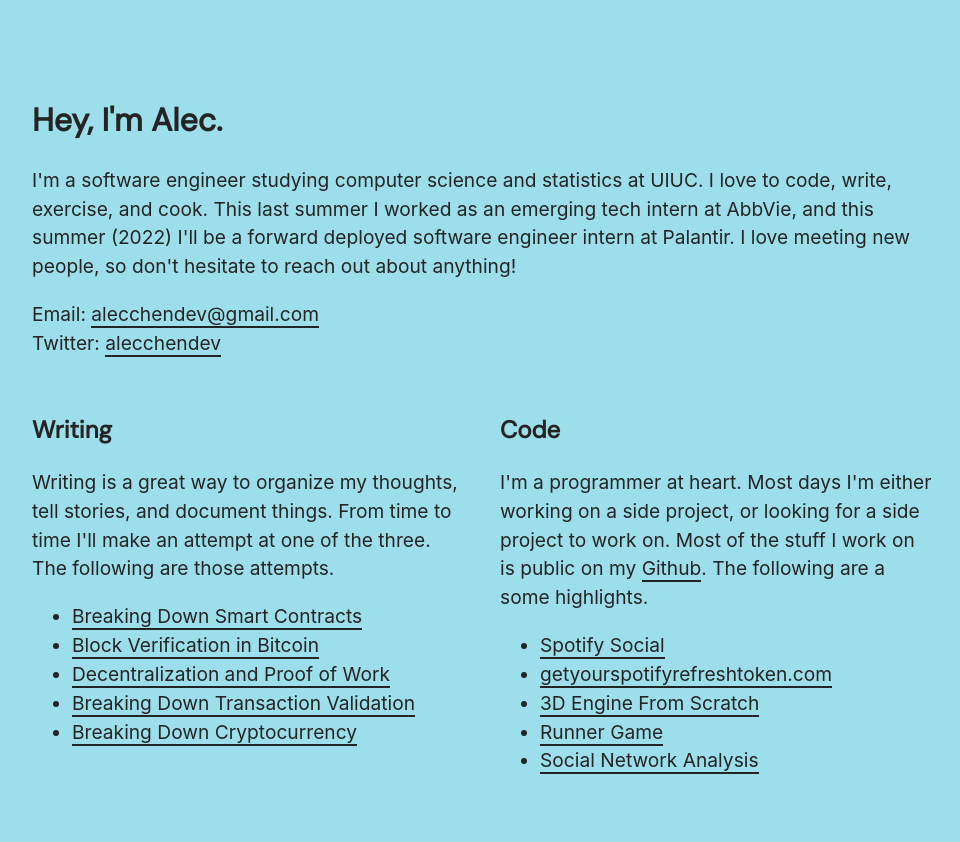
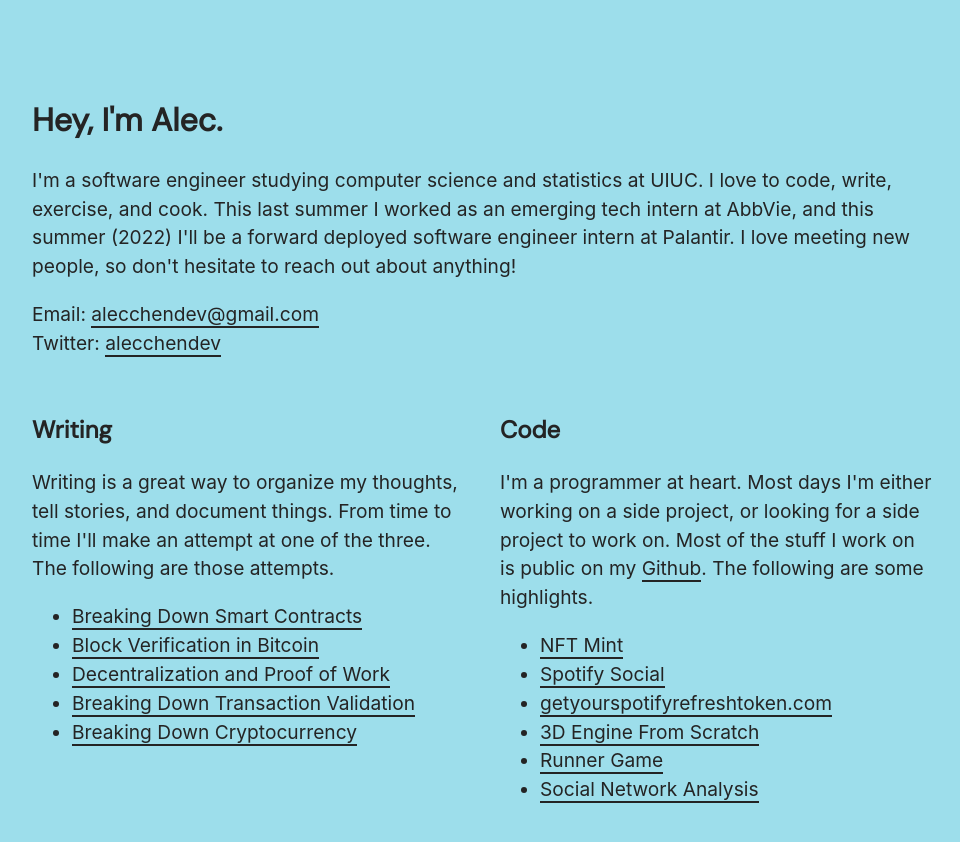
Before and after one commit to alecchendev/alecchendev.github.io, a Next.js app: page / in a window 1280 px wide. Shown: the top 842 px of the page, without its empty margins (158-1118 px from the left). Built offline with nearby package versions, Linux system fonts and the light colour scheme.

Commit message:
Fix typo and add nft mint

```diff
--- a/pages/index.js
+++ b/pages/index.js
@@ -48,10 +48,11 @@
           <p>
             I'm a programmer at heart. Most days I'm either
             working on a side project, or looking for a side project to work on.
-            Most of the stuff I work on is public on my <a href="https://github.com/alecchendev">Github</a>.
-            The following are a some highlights.
+            Most of the stuff I work on is public on my <a href="https://github.com/alecchendev" target="_blank">Github</a>.
+            The following are some highlights.
           </p>
           <ul>
+            <li><a href="https://github.com/IlliniBlockchain/nft-mint" target="_blank">NFT Mint</a></li>
             <li><a href="https://github.com/alecchendev/spotify-social" target="_blank">Spotify Social</a></li>
             <li><a href="https://github.com/alecchendev/spotify-refresh-token" target="_blank">getyourspotifyrefreshtoken.com</a></li>
             <li><a href="https://github.com/alecchendev/spotify-social" target="_blank">3D Engine From Scratch</a></li>
```
